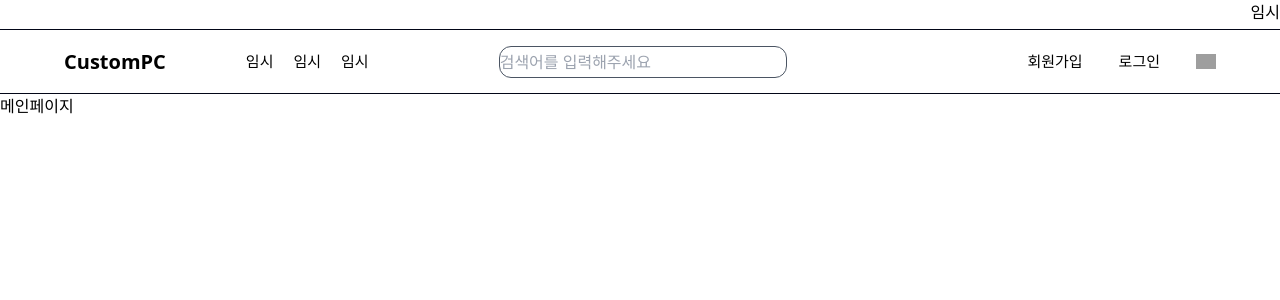
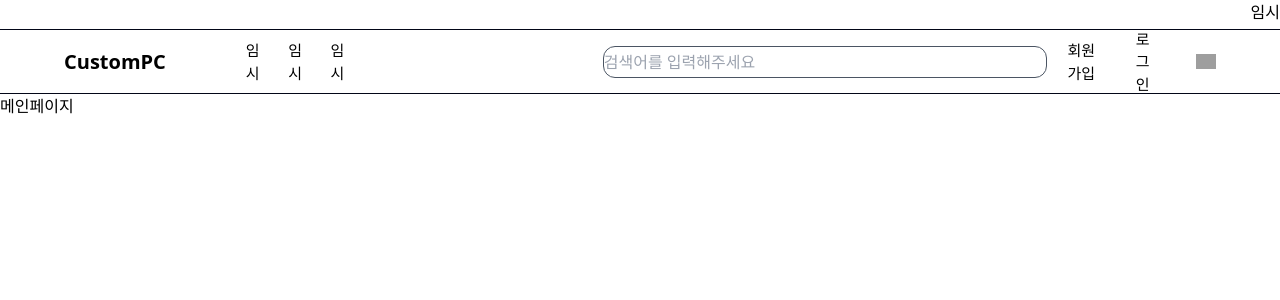
Before and after one commit to algoissda/pc-Magician, a Next.js app: page / in a window 1280 px wide. Shown: the top 300 px of the page. Built offline with nearby package versions, Linux system fonts and the light colour scheme; grey boxes are pictures that could not be loaded.

Commit message:
chore: zustand라이브러리 추가, 헤더 검색 인풋박스 크기조절

```diff
--- a/src/app/(providers)/(root)/_components/header/header.tsx
+++ b/src/app/(providers)/(root)/_components/header/header.tsx
@@ -1,3 +1,4 @@
+/* eslint-disable @next/next/no-img-element */
 import Link from "next/link";
 import React from "react";
 
@@ -5,7 +6,7 @@ function Header() {
   return (
     <main>
       <div className="h-[30px] box-border border-b border-b-slate-950">
-        <ul className="m-[6px] items-center flex justify-end m-auto m-0 w-[1280px]">
+        <ul className="items-center flex justify-end m-auto w-[1280px]">
           <li className="gap-x-4">
             <p>임시</p>
           </li>
@@ -38,8 +39,11 @@ function Header() {
           </ul>
         </nav>
 
-        <input type="search" className="ml-[130px] border border-gray-600 rounded-xl w-72 h-8" placeholder="검색어를 입력해주세요" />
-
+        <input
+          type="search"
+          className="ml-[250px] border border-gray-600 rounded-xl w-[550px] h-8"
+          placeholder="검색어를 입력해주세요"
+        />
 
         <div className="ml-auto flex items-center gap-x-4">
           <nav className="ml-5">
--- /dev/null
+++ b/zustand/auth.store.ts
@@ -0,0 +1,5 @@
+// import { create } from "zustand";
+
+// create
+
+//ZUSTAND를 사용하기 위해 라이브러리를 설치해놓음.
```
Also changed, not shown: package.json (+5 -4 lines), 1 other file (tests, documents, lock files or other folders).
